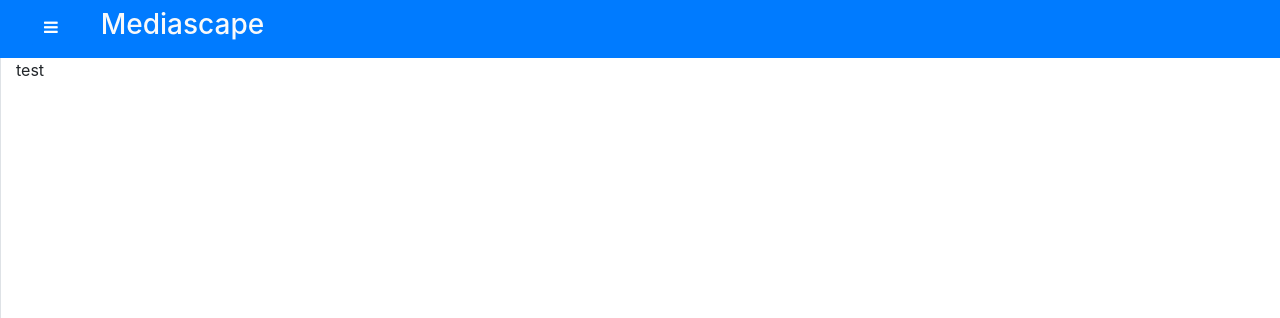
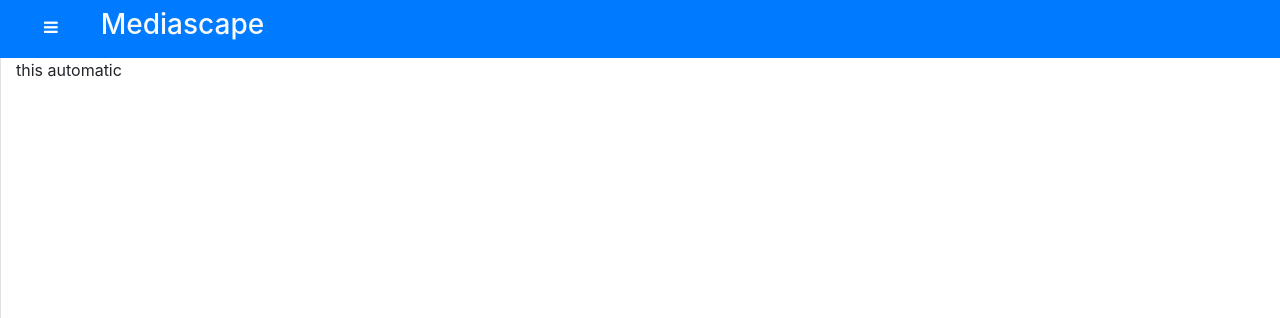
Before and after one commit to nickmpaz/mediascape, a Django app: page / in a window 1280 px wide. Shown: the top 318 px of the page. Run offline with Django 3.2, Linux system fonts and the light colour scheme; parts of the project's set-up code (start-up, migrations or seed data) failed here and were passed over; some libraries are stand-ins or nearby versions.

Commit message:
first pipeline test

```diff
--- a/app/home/templates/home/index.html
+++ b/app/home/templates/home/index.html
@@ -2,6 +2,6 @@
 
 {% block body %}
 
-    <div>test</div>
+    <div>this automatic</div>
 
 {% endblock %}
```
Also changed, not shown: 2 other files.
